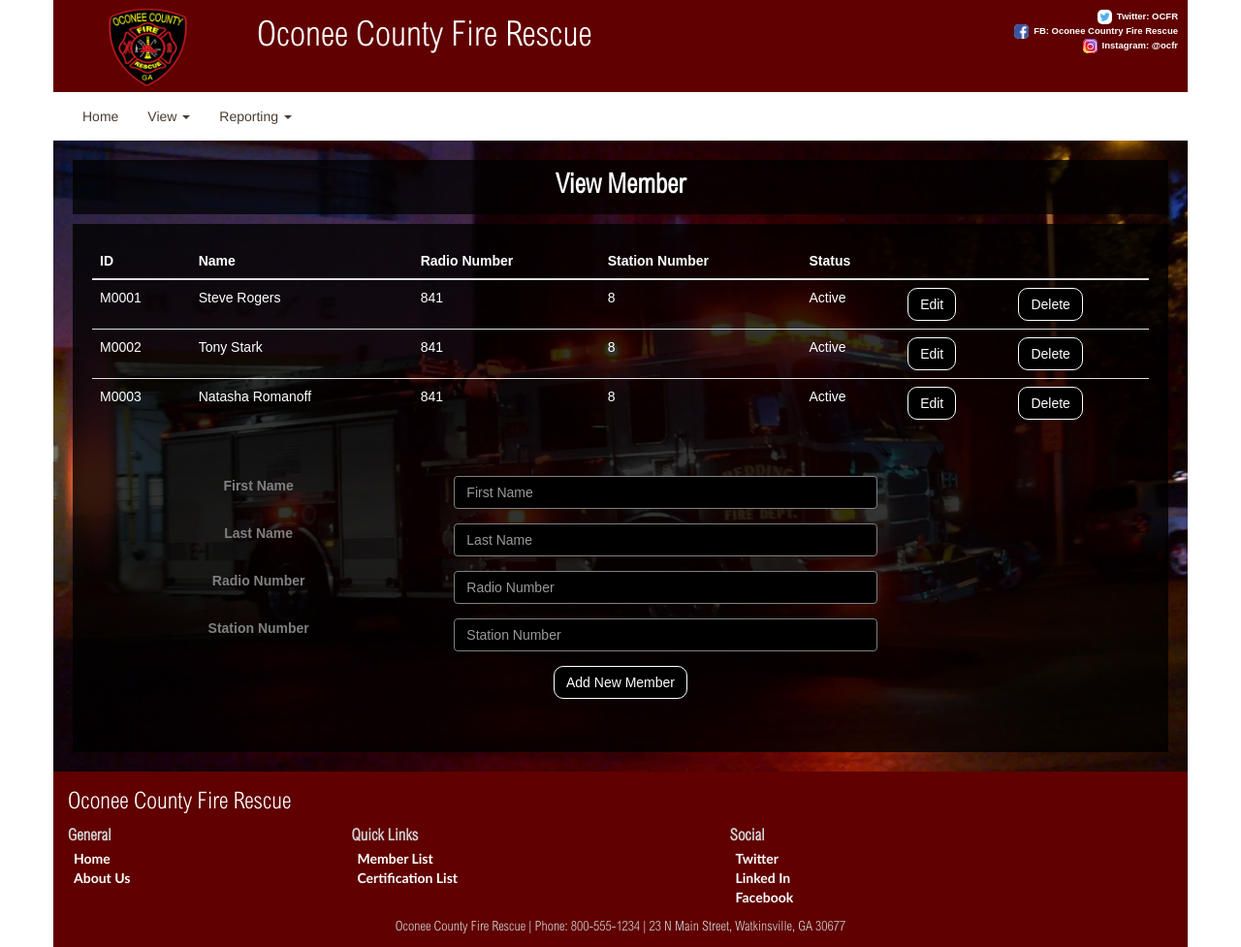
After one commit to tanya3/ocfr_final_project_dns, a PHP site: page /public/view_member.html in a window 1280 px wide. The commit adds this page. Shown: the whole page at 97% size. Run offline with PHP 8.4, Linux system fonts and the light colour scheme; some libraries are stand-ins or nearby versions.

Commit message:
View member and css
Added basic structure for the view member tab

```diff
--- a/app/public/css/style.css
+++ b/app/public/css/style.css
@@ -182,25 +182,22 @@ body{
 
 /*Button*/
 
-.inputform .submitform{
-	color: black;
-	padding: 5px;
-	padding-left: 10px;
-	padding-right: 10px;
+.home_desc .btn-primary{
+	color: white;
 	border-radius: 10px;
-	margin-top: 20px;
-	background-color: white;
+	background-color: black;
+	border-color: white;
 }
 
-.inputform .submitform:hover{
+.home_desc .btn-primary:hover{
 	color: white;
-	padding: 5px;
-	padding-left: 10px;
-	padding-right: 10px;
-	border-radius: 10px;
-	margin-top: 20px;
-	background-color: #980000;
+	background-color: #600000;
 	color: white;
+	border-color: white;
+}
+
+.home_desc .btn_add{
+	margin-bottom: 20px;
 }
 
 .inputform .inputtext{
@@ -247,3 +244,19 @@ body{
 .home_desc_bg .home_desc .report{
 	font-family: "Arial";
 }
+
+
+/* Form */
+
+.home_desc form{
+	margin-top: 50px;
+}
+
+.home_desc .form-control{
+	background-color: black;
+	border-color: grey
+}
+
+.home_desc form label{
+	color: grey;
+}
--- /dev/null
+++ b/app/public/view_member.html
@@ -0,0 +1,262 @@
+<!DOCTYPE html>
+<html>
+<head>
+  <title>
+	   View Member
+	</title>
+
+	<link href="css/style.css" rel="stylesheet">
+
+	<link rel="stylesheet" href="https://maxcdn.bootstrapcdn.com/bootstrap/3.3.7/css/bootstrap.min.css">
+
+	<!--jQuery CDN-->
+
+	<script src="https://code.jquery.com/jquery-3.2.1.js"></script>
+
+	<!--Compiled and minified JavaScript-->
+
+	<script src="https://maxcdn.bootstrapcdn.com/bootstrap/3.3.7/js/bootstrap.min.js"></script>
+
+
+</head>
+<body>
+
+	<div class="container">
+
+		<header class="row">
+
+			<div class="bg-info col-lg-2 col-md-2 col-sm-4 col-xs-12 header_logo_bg"><img class="header_logo" src="css/logo.png"></div>
+
+			<div class="col-lg-7 col-md-7 col-sm-8 col-xs-12 header_FCRE"><h1>Oconee County Fire Rescue</h1></div>
+
+			<div class="col-lg-3 col-md-3 col-sm-12 col-xs-12 text-right header_socmed">
+			<p>
+				<img class="socmed_logo" src="css/twitter.png">Twitter: OCFR
+				<br>
+				<img class="socmed_logo" src="css/facebook.png">FB: Oconee Country Fire Rescue
+				<br>
+				<img class="socmed_logo" src="css/instagram.png">Instagram: @ocfr
+			</p>
+			</div>
+
+        </header>
+
+		<nav class="row navbar-default" id="navbar_strip">
+
+			<div class="navbar-header">
+
+				<button class="navbar-toggle" data-toggle="collapse" data-target="#menu">
+
+					<span class="icon-bar"></span>
+					<span class="icon-bar"></span>
+					<span class="icon-bar"></span>
+
+				</button>
+
+			</div>
+
+			<div class="collapse navbar-collapse" id="menu">
+
+				<ul class="nav navbar-nav" id="navbar_options">
+
+					<li class="dropdown">
+						<a href="index.html">Home</a>
+					</li>
+
+          <li class="dropdown dropdown_list">
+						<a href="#" class="dropdown-toggle" data-toggle="dropdown">View <span class="caret"></span></a>
+
+						<ul class="dropdown-menu">
+							<li><a href="view_member.html">Member List</a></li>
+							<li><a  href="view_certifications.html">Certification List</a></li>
+						</ul>
+					</li>
+
+          <li class="dropdown dropdown_list">
+						<a href="#" class="dropdown-toggle" data-toggle="dropdown">Reporting <span class="caret"></span></a>
+
+						<ul class="dropdown-menu">
+							<li><a href="exp_cert.html">Expired Certifications</a></li>
+							<li><a  href="members_by_station.html">Members by Station</a></li>
+						</ul>
+					</li>
+
+			</div>
+
+    </nav>
+
+		<main>
+
+			<div class="row home_desc_bg">
+
+				<div class="page_title">
+					View Member
+				</div>
+
+				<div class="home_desc">
+
+          <div class="home_content">
+
+            <table class='table hover_table report_table'>
+              <thead>
+                <tr><th>ID</th><th>Name</th><th>Radio Number</th><th>Station Number</th><th>Status</th><th></th><th></th>
+          	  </thead>
+
+          	  <tbody>
+
+                <tr>
+                  <td>M0001</td>
+          			  <td>Steve Rogers</td>
+                  <td>841</td>
+                  <td>8</td>
+                  <td>Active</td>
+                  <td>
+                    <button type="submit" class="btn btn-primary button_table">Edit</button>
+                  </td>
+                  <td>
+                    <button type="submit" class="btn btn-primary button_table">Delete</button>
+                  </td>
+          		  </tr>
+
+                <tr>
+                  <td>M0002</td>
+          			  <td>Tony Stark</td>
+                  <td>841</td>
+                  <td>8</td>
+                  <td>Active</td>
+                  <td>
+                    <button type="submit" class="btn btn-primary button_table">Edit</button>
+                  </td>
+                  <td>
+                    <button type="submit" class="btn btn-primary button_table">Delete</button>
+                  </td>
+          		  </tr>
+
+                <tr>
+                  <td>M0003</td>
+          			  <td>Natasha Romanoff</td>
+                  <td>841</td>
+                  <td>8</td>
+                  <td>Active</td>
+                  <td>
+                    <button type="submit" class="btn btn-primary button_table">Edit</button>
+                  </td>
+                  <td>
+                    <button type="submit" class="btn btn-primary button_table">Delete</button>
+                  </td>
+          		  </tr>
+
+          	  </tbody>
+            </table>
+
+            <form class="memberInputForm">
+
+              <div class="form-group row">
+                <label for="member_fname" class="col-sm-4 col-form-label">First Name</label>
+                <div class="col-sm-5">
+                  <input type="text" class="form-control" id="member_fname" placeholder="First Name">
+                </div>
+              </div>
+
+              <div class="form-group row">
+                <label for="member_lname" class="col-sm-4 col-form-label">Last Name</label>
+                <div class="col-sm-5">
+                  <input type="text" class="form-control" id="member_lname" placeholder="Last Name">
+                </div>
+              </div>
+
+              <div class="form-group row">
+                <label for="member_rno" class="col-sm-4 col-form-label">Radio Number</label>
+                <div class="col-sm-5">
+                  <input type="text" class="form-control" id="member_rno" placeholder="Radio Number">
+                </div>
+              </div>
+
+              <div class="form-group row">
+                <label for="member_sno" class="col-sm-4 col-form-label">Station Number</label>
+                <div class="col-sm-5">
+                  <input type="text" class="form-control" id="member_sno" placeholder="Station Number">
+                </div>
+              </div>
+
+              <div class="form-group row">
+                <div class="col-sm-12">
+                  <button type="submit" class="btn btn-primary button_table btn_add">Add New Member</button>
+                </div>
+              </div>
+
+            </form>
+
+          </div>
+
+				</div>
+			</div>
+
+		</main>
+
+		<footer>
+        <div class="footer">
+
+            <div class="row" id="footer_logo">
+				<h3>Oconee County Fire Rescue</h3>
+			</div>
+
+
+            <div class="row">
+                <!-- footer-about -->
+                <div class="col-xl-3 col-lg-3 col-md-4 col-sm-6 col-6 ">
+                    <div class="footer-widget ">
+                        <div class="footer-title">General</div>
+                        <ul class="list-unstyled">
+                            <li><a class="footerlinks" href="/home">Home</a></li>
+                            <li><a class="footerlinks" href="#">About Us</a></li>
+                        </ul>
+                    </div>
+                </div>
+                <!-- /.footer-about -->
+                <!-- footer-links -->
+                <div class="col-xl-4 col-lg-4 col-md-4 col-sm-6 col-6 ">
+                    <div class="footer-widget ">
+                        <div class="footer-title">Quick Links</div>
+                        <ul class="list-unstyled">
+                            <li><a class="footerlinks" href="#">Member List</a></li>
+                            <li><a class="footerlinks" href="#">Certification List</a></li>
+                        </ul>
+                    </div>
+                </div>
+                <!-- /.footer-links -->
+                <!-- footer-links -->
+                <div class="col-xl-4 col-lg-4 col-md-4 col-sm-6 col-6 ">
+                    <div class="footer-widget ">
+                        <div class="footer-title">Social</div>
+                        <ul class="list-unstyled">
+                            <li><a class="footerlinks" href="#">Twitter</a></li>
+                            <li><a class="footerlinks" href="#">Linked In</a></li>
+                            <li><a class="footerlinks" href="#">Facebook</a></li>
+                        </ul>
+                    </div>
+                </div>
+                <!-- /.footer-links -->
+                <!-- footer-links -->
+                <div class="col-xl-4 col-lg-4 col-md-12 col-sm-6 col-6 ">
+                    <div class="footer-widget ">
+                    </div>
+                </div>
+                <!-- /.footer-links -->
+                <!-- tiny-footer -->
+            </div>
+            <div class="row ">
+                <div class="col-xl-12 col-lg-12 col-md-12 col-sm-12 col-12 text-center ">
+                    <div class="tiny-footer">
+                        <p class="info">  Oconee County Fire Rescue | Phone: 800-555-1234 | 23 N Main Street, Watkinsville, GA 30677 </p>
+                    </div>
+                </div>
+                <!-- /. tiny-footer -->
+            </div>
+        </div>
+        </footer>
+
+	</div>
+
+</body>
+</html>
```
